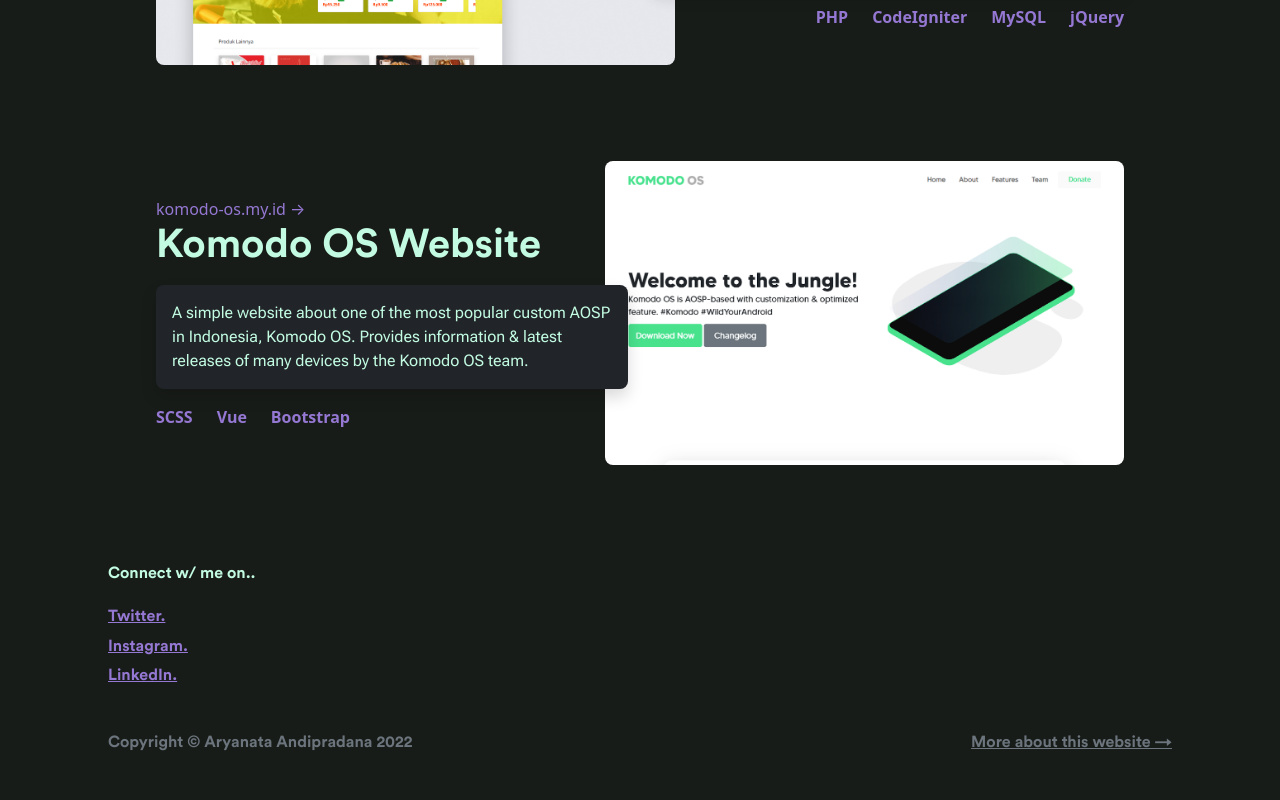
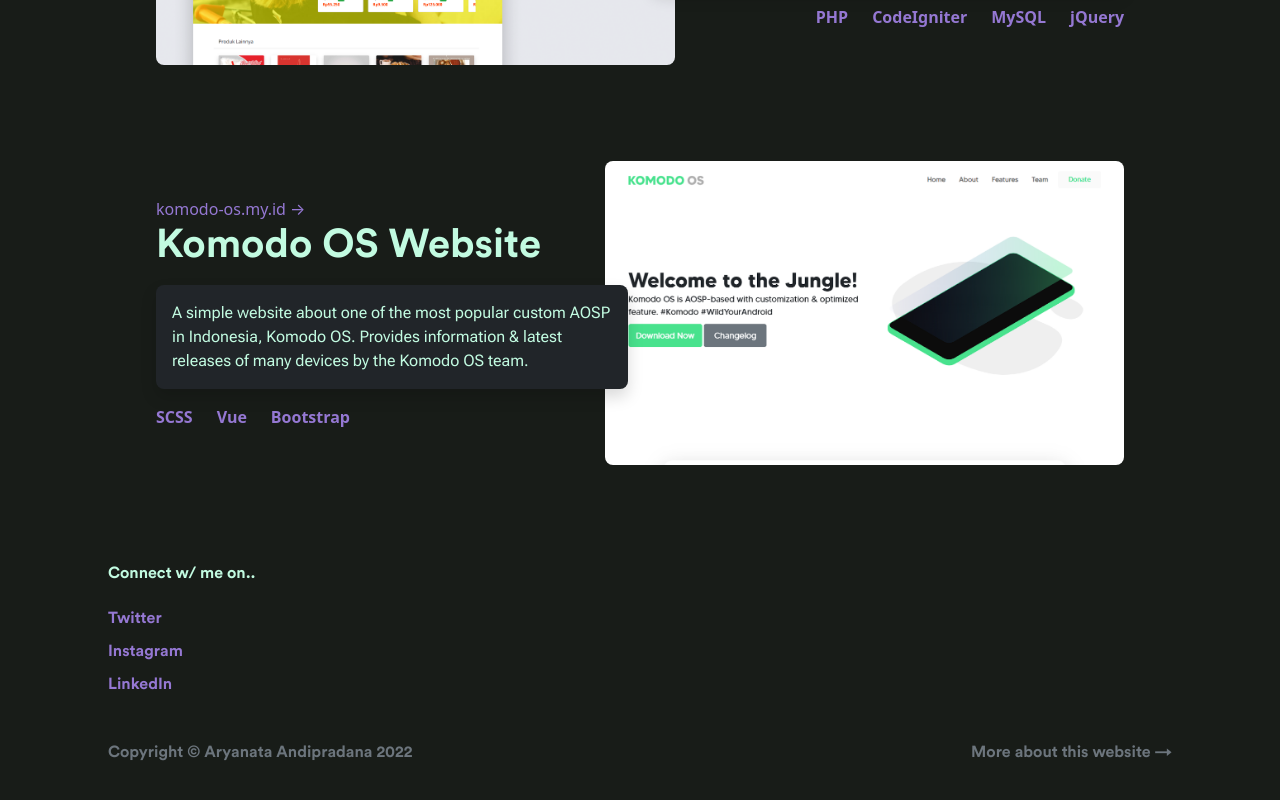
Before and after one commit to aryanataandi/aryanataandi-react, a React (Create React App) app: page / in a window 1280 px wide. Shown: the part 2049-2849 px from the top of the page. Built offline with nearby package versions, Linux system fonts and the light colour scheme.

Commit message:
updated footer design

```diff
--- a/src/components/Footer.jsx
+++ b/src/components/Footer.jsx
@@ -8,10 +8,9 @@
           <div className="col">
             <p>Connect w/ me on..</p>
             <ul className='text-primary'>
-              <li><a className='text-primary' href="https://twitter.com/aryanata_andi/" target='_blank'>Twitter.</a></li>
-              <li><a className='text-primary' href="https://instagram.com/aryanata_andi/" target='_blank'>Instagram.</a></li>
-              <li><a className='text-primary' href="https://www.linkedin.com/in/aryanata-andipradana-43a02a181/" target='_blank'>LinkedIn.</a></li>
-              {/* <li><a className='text-primary' href="" target='_blank'>Telegram.</a></li> */}
+              <li><a className='text-primary' href="https://twitter.com/aryanata_andi/" target='_blank'>Twitter</a></li>
+              <li><a className='text-primary' href="https://instagram.com/aryanata_andi/" target='_blank'>Instagram</a></li>
+              <li><a className='text-primary' href="https://www.linkedin.com/in/aryanata-andipradana-43a02a181/" target='_blank'>LinkedIn</a></li>
             </ul>
           </div>
         </div>
--- a/src/css/style.scss
+++ b/src/css/style.scss
@@ -50,6 +50,15 @@
   font-family: eucir;
 }
 
+a.btn:hover {
+  color: $bg-color !important;
+}
+
+a:hover {
+  color: $text-color !important;
+  transition: .2s;
+}
+
 p {
   font-family: 'Roboto Flex', sans-serif;
 }
@@ -72,6 +81,10 @@
 }
 
 footer {
+  a {
+    text-decoration: none;
+  }
+
   p, a {
     font-family: eucir;
   }
@@ -81,7 +94,7 @@
 
     li {
       list-style: none;
-      line-height: 1.8em;
+      line-height: 2em;
     }
   }
 }
```
Also changed, not shown: src/css/style.css, 1 other file (tests, documents, lock files or other folders).
